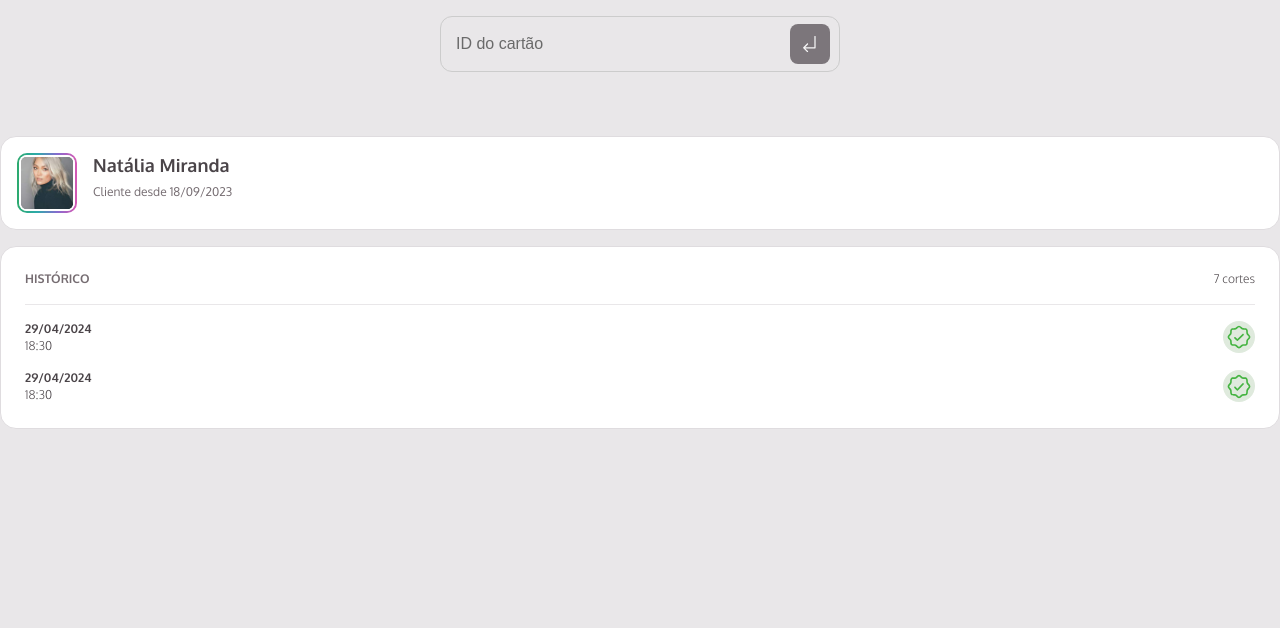
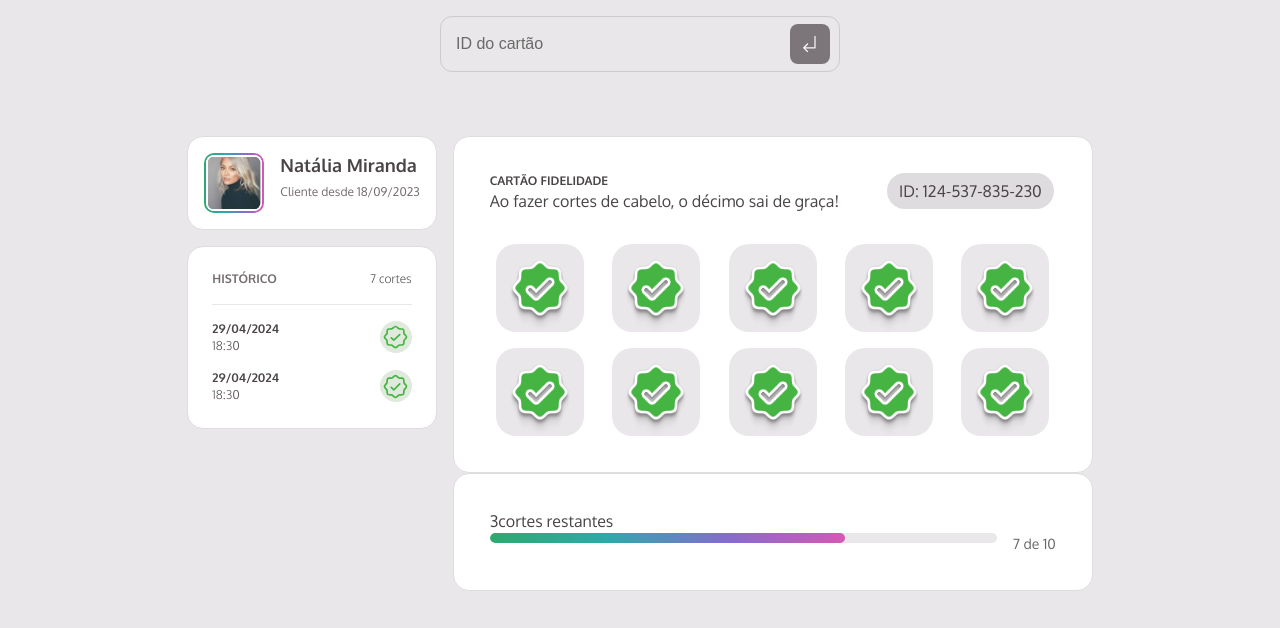
Before and after one commit to wellmota/cartao_fidelidade, a plain HTML site: page index.html in a window 1280 px wide. Shown: the part 142-770 px from the top of the page. Drawn offline with Linux system fonts and the light colour scheme.

Commit message:
Update styles for search, header, icons, input, aside, container, member-card, progress, and UI

```diff
--- a/index.html
+++ b/index.html
@@ -16,14 +16,15 @@
         <img src="./assets/Logo.png" alt="">
       </div>
     </header>
+
     <section id="search" class="flex">
       <div class="input-container">
         <input type="text" placeholder="ID do cartão">
       </div>
     </section>
-
+    <section class="container flex">
       <aside>
-      <div class="user-profile flex">
+        <div class="user-profile flex card-style">
           <div class="profile-picture">
             <img src="./assets/avatar.jpg" alt="">
           </div>
@@ -34,7 +35,7 @@
           </div>
 
         </div>
-      <div class="user-history flex flex-column">
+        <div class="user-history flex flex-column card-style">
           <header class="flex">
             <h4>Histórico</h4>
             <span class="text-xs">7 cortes</span>
@@ -57,15 +58,68 @@
                   <img src="./assets/check-washed.svg" class="filed-icon" alt="check">
                 </div>
               </li>
-
-
             </ul>
+          </div>
+        </div>
+      </aside>
+      <div class="container">
+        <div class="member-card card-style flex flex-column">
+          <header class="flex">
+            <div>
+              <h4>Cartão fidelidade</h4>
+              <p>Ao fazer cortes de cabelo, o décimo sai de graça!</p>
+            </div>
+            <span class="pill">ID: 124-537-835-230</span>
+          </header>
+          <div class="stamps flex">
+            <div class="pin">
+              <img src="./assets/PinCheck.png" alt="PinCheck">
+            </div>
+            <div class="pin">
+              <img src="./assets/PinCheck.png" alt="PinCheck">
+            </div>
+            <div class="pin">
+              <img src="./assets/PinCheck.png" alt="PinCheck">
+            </div>
+            <div class="pin">
+              <img src="./assets/PinCheck.png" alt="PinCheck">
+            </div>
+            <div class="pin">
+              <img src="./assets/PinCheck.png" alt="PinCheck">
+            </div>
+            <div class="pin">
+              <img src="./assets/PinCheck.png" alt="PinCheck">
+            </div>
+            <div class="pin">
+              <img src="./assets/PinCheck.png" alt="PinCheck">
+            </div>
+            <div class="pin">
+              <img src="./assets/PinCheck.png" alt="PinCheck">
+            </div>
+            <div class="pin">
+              <img src="./assets/PinCheck.png" alt="PinCheck">
+            </div>
+            <div class="pin">
+              <img src="./assets/PinCheck.png" alt="PinCheck">
             </div>
 
           </div>
-    </aside>
+
+        </div>
+        <div class="progress card-style">
+          <p><span>3</span>cortes restantes</p>
+          <div class="progress-container flex">
+            <div class="progress-background">
+              <div class="progress-bar"></div>
+            </div>
+            <span class="progress-text">7 de 10</span>
+          </div>
+
+        </div>
+      </div>
+
+    </section>
   </main>
-
 </body>
 
 </html>
--- a/style/aside.css
+++ b/style/aside.css
@@ -3,16 +3,9 @@ aside {
   flex-direction: column;
   gap: 1rem;
 
-  & > div {
-    background-color: white;
-    border: 1px solid var(--color-gray-300);
-    border-radius: 1rem;
-  }
-
   & .user-profile {
     padding: 1rem;
     flex-direction: row;
-
     gap: 1rem;
 
     & .profile-picture {
--- /dev/null
+++ b/style/container.css
@@ -0,0 +1,4 @@
+section.container {
+ gap: 1rem;
+justify-content: center;
+}
--- a/style/global.css
+++ b/style/global.css
@@ -24,7 +24,7 @@
   --color-white: #ffffff;
 
   /* Auxiliary colors */
-  --color-green-100:#dfeadd;
+  --color-green-100: #dfeadd;
   --color-green-200: #c2d8b9;
   --color-green-400: #87cc7a;
   --color-green-600: #5eb24f;
@@ -79,7 +79,18 @@
 }
 
 /* Reset all */
-html, body, p, h1, h2, h3, h4, h5, h6, ul, ol, li {
+html,
+body,
+p,
+h1,
+h2,
+h3,
+h4,
+h5,
+h6,
+ul,
+ol,
+li {
   margin: 0;
   padding: 0;
   font-size: 100%;
@@ -147,3 +158,9 @@ p,
 .flex-row {
   flex-direction: row;
 }
+
+.card-style {
+  background-color: white;
+  border: 1px solid var(--color-gray-300);
+  border-radius: 1rem;
+}
--- a/style/index.css
+++ b/style/index.css
@@ -5,3 +5,7 @@
 @import url("./icons.css");
 @import url("./input.css");
 @import url("./search.css");
+@import url("./container.css");
+@import url("./member-card.css");
+@import url("./progress.css");
+@import url("./ui/index.css");
--- /dev/null
+++ b/style/member-card.css
@@ -0,0 +1,34 @@
+.member-card {
+  width: 40rem;
+  gap: 2rem;
+  &.card-style {
+    align-self: start;
+    padding: 2.25rem;
+  }
+
+  & header{
+    gap: 3rem;
+  }
+
+}
+
+.stamps {
+  flex-wrap: wrap;
+  width: 100%;
+  gap: 1rem;
+  justify-content: space-around;
+  & .pin {
+    display: inline-block;
+    width: 5.5rem;
+    height: 5.5rem;
+    background-color: var(--color-gray-200);
+    border-radius: 1.25rem;
+
+    & img {
+      width: 100%;
+      height: 100%;
+      object-fit: cover;
+      border-radius: 50%;
+    }
+  }
+}
--- /dev/null
+++ b/style/progress.css
@@ -0,0 +1,30 @@
+.progress {
+  &.card-style {
+    align-self: start;
+    padding: 2.25rem;
+  }
+  & .progress-container{
+    gap: 1rem;
+  }
+  & .progress-background {
+    position: relative;
+    width: 100%;
+    height: 10px;
+    background-color: #e9e7e9; /* Light gray background */
+    border-radius: 5px;
+    overflow: hidden;
+  }
+
+  & .progress-bar {
+    width: 70%; /* Adjust this to reflect the progress (70% in this case) */
+    height: 100%;
+    background: linear-gradient(to right, #2daa6e, #2daaaa, #856ccf, #d658b3);
+    border-radius: 5px; /* Match the container's border-radius for a smooth appearance */
+  }
+
+  & .progress-text {
+    text-wrap: nowrap;
+    font-size: 14px;
+    color: #6a6a6a;
+  }
+}
--- /dev/null
+++ b/style/ui/index.css
@@ -0,0 +1,7 @@
+.pill {
+  display: inline-block;
+  background-color: var(--color-gray-300);
+  border-radius: 100px;
+  padding: 0.37rem 0.75rem;
+  align-self: flex-start;
+}
```
Lines whose indentation alone changed are shown as unchanged.
